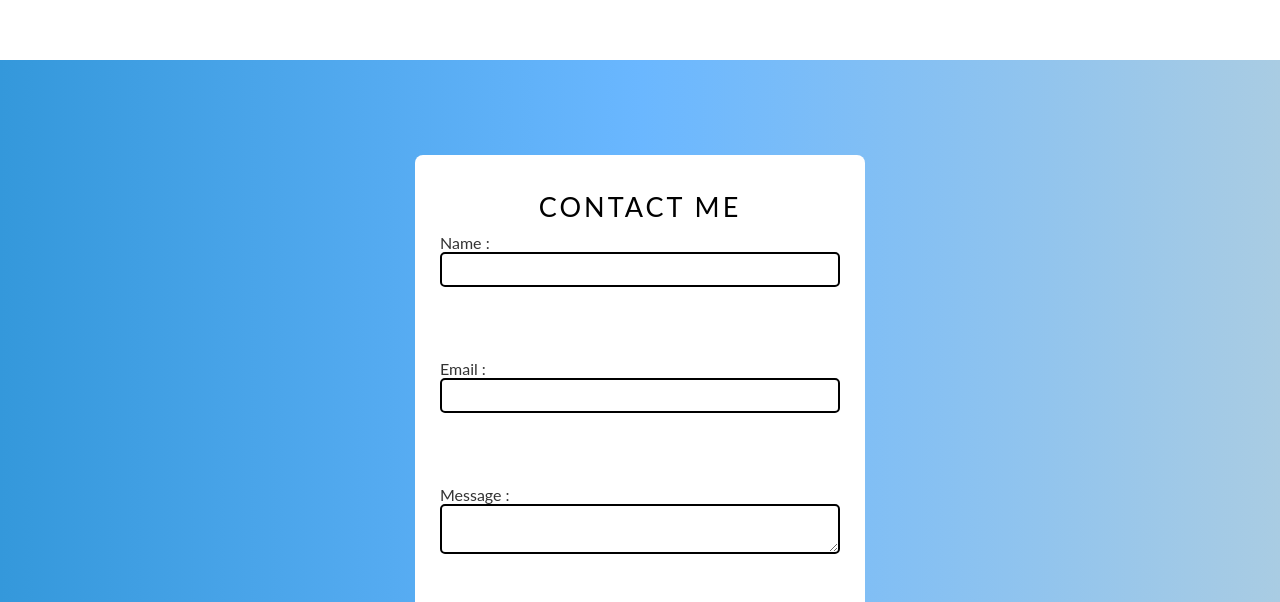
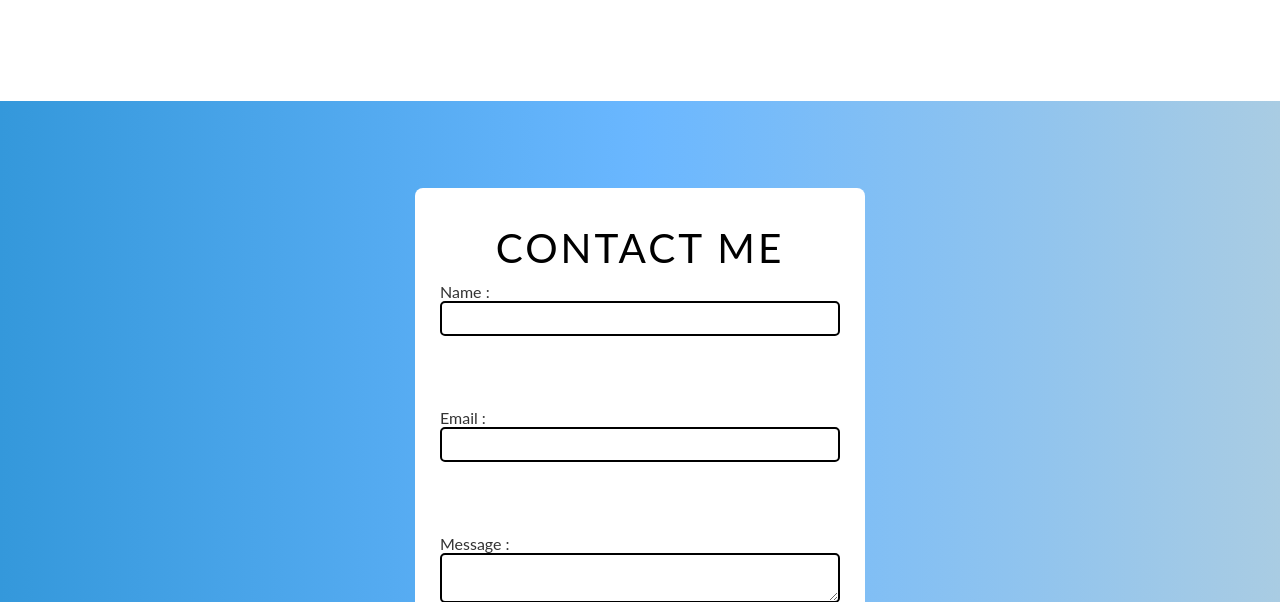
Before and after one commit to AdelDrissi/MyPortfolio, a React (Create React App) app: page / in a window 1280 px wide. Shown: the part 2121-2723 px from the top of the page. Built offline with nearby package versions, Linux system fonts and the light colour scheme.

Commit message:
edit file contact

```diff
--- a/src/components/Contact.jsx
+++ b/src/components/Contact.jsx
@@ -16,7 +16,6 @@ const Contact = () => {
   }, []);
 
 
-
   return (
     <div className="contact">
       <form
@@ -24,11 +23,13 @@ const Contact = () => {
         method="post"
         className="contact__form"
         data-netlify="true"
-        onSubmit='onSubmit'
+        onSubmit="onSubmit"
       >
-        <h2 className="title-contact">Contact me</h2>
+        <div className="sectionTitle" id="sectionContact">
+          <h2> Contact Me</h2>
+        </div>
 
-        <input type="hidden" name='form-name' value="contact" />
+        <input type="hidden" name="form-name" value="contact" />
         <label htmlFor="name">Name : </label>
         <input type="text" name="name" />
 
--- a/src/styles/_Contact.scss
+++ b/src/styles/_Contact.scss
@@ -21,7 +21,7 @@
   width: 100%;
 }
 
-.title-contact {
+.sectionTitle {
   text-align: center;
   text-transform: uppercase;
   color: black;
--- a/src/styles/index.scss
+++ b/src/styles/index.scss
@@ -19,7 +19,7 @@ body {
       color: #45a29e;
     }
   }
-  .title-contact {
+  .sectionTitle {
     position: relative;
     display: block;
     font-size: 27px;
```
